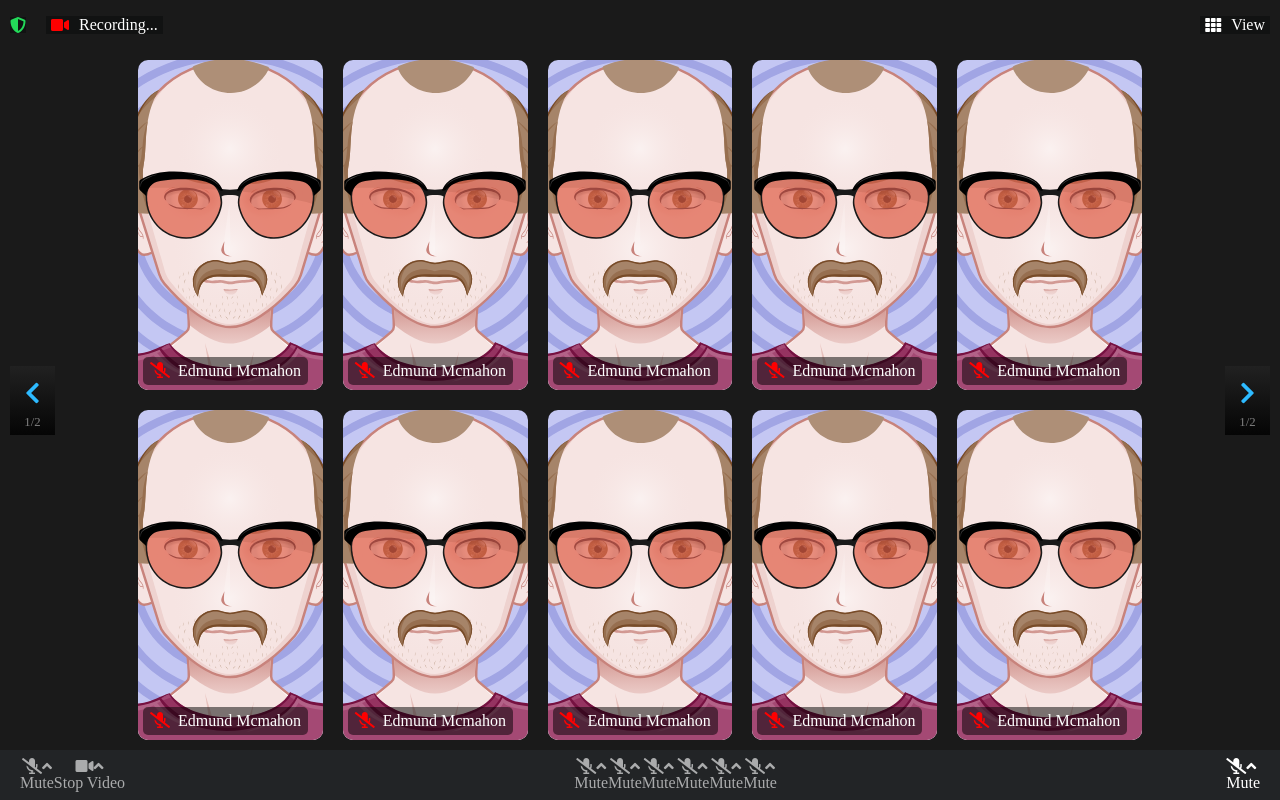
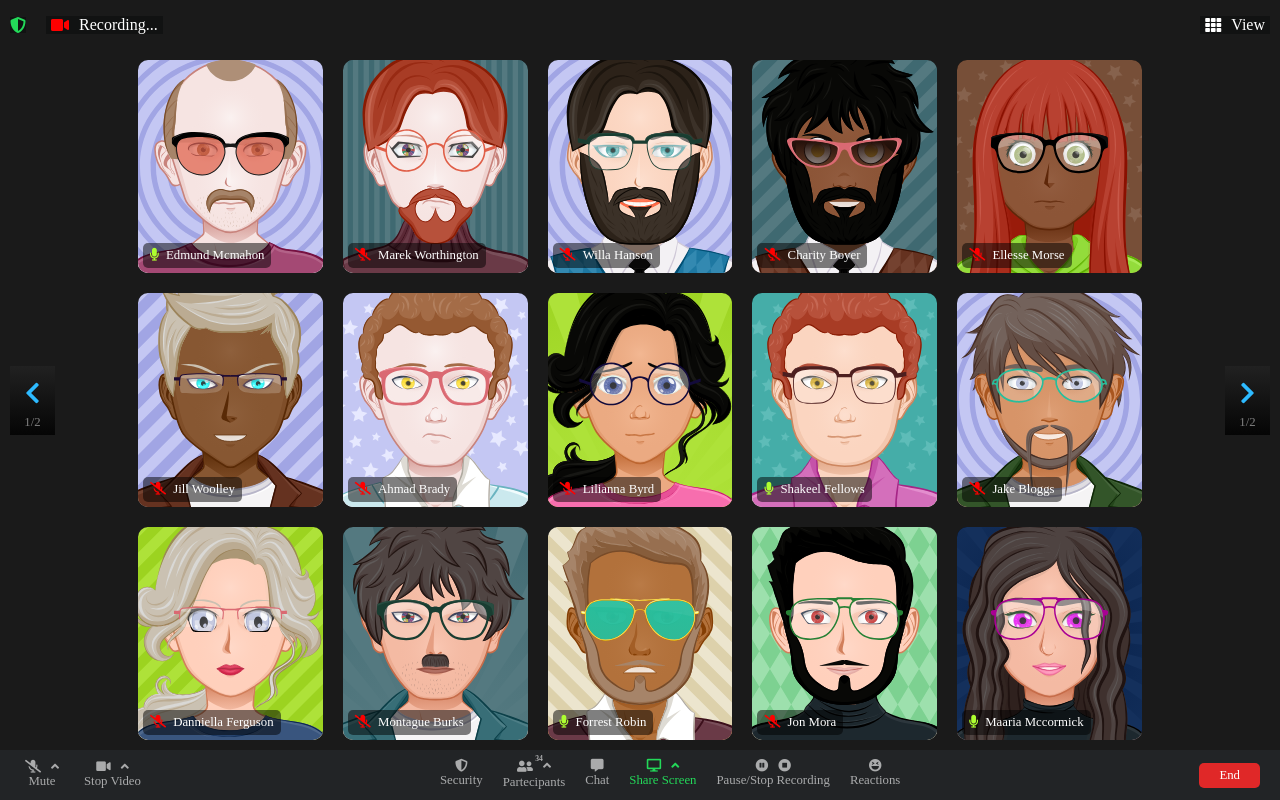
Before and after one commit to didebbo/html-css-zoom, a plain HTML site: page index.html in a window 1280 px wide. Drawn offline with Linux system fonts and the light colour scheme.

Commit message:
Completato layout

```diff
--- a/css/style.css
+++ b/css/style.css
@@ -19,10 +19,18 @@
 }
 /* /Display */
 
-/* ANCHOR Display-Direction */
+/* ANCHOR Flex-Direction */
 .dy-flex-col {
    flex-direction: column;
 }
+/* /Flex-Direction */
+
+/* ANCHOR Position */
+.pn-relative {
+    position: relative;
+}
+/* /Position */
+
 
 body {
     background-color: #1A1A1A;
@@ -102,13 +110,13 @@ main .row .center {
     flex-wrap: wrap;
     align-items: center;
     justify-content: center;
-    /* overflow: hidden; */
+    overflow: hidden;
 }
 
 main .row .center .user {
     position: relative;
     width: calc((100% / 5) - 10px * 2);
-    height: calc((100% / 2) - 10px * 2);
+    height: calc((100% / 3) - 10px * 2);
     border-radius: 10px;
     overflow: hidden;
     margin: 10px;
@@ -119,7 +127,7 @@ main .row .center .user .cam {
     width: 100%;
     height: 100%;
     object-fit: cover;
-    /* object-position: center; */
+    object-position: center;
 }
 
 main .row .center .user .info {
@@ -130,6 +138,7 @@ main .row .center .user .info {
     border-radius: 5px;
     color: #fff;
     background-color: rgba(0, 0, 0, 0.5);
+    font-size: 0.8em;
 }
 
 main .row .center .user .info i {
@@ -184,26 +193,50 @@ footer {
 
 footer .row {
     height: 100%;
-    /* width: 90%; */
-    padding: 0 20px;
+    padding: 0 10px;
     align-items: center;
     justify-content: space-between;
     background-color: #222426;
+    /* background-color: blue; */
 }
 
-/* ANCHOR Left */
 footer .row .left .button,
+footer .row .right .button,
 footer .row .center .button {
     flex-wrap: wrap;
-    /* margin: 0 10px; */
+    margin: 0 10px;
+
     align-items: center;
     color: #AAABAC;
+    font-size: 0.8em;
 }
 
-footer .row .left .button .icon i {
-    /* margin: 0 5px; */
+footer .row .right .button {
+    background-color: #E02828;
+    color: #fff;
+    padding: 5px 20px;
+    border-radius: 5px;
 }
 
-/* /Left */
+footer .row .left .button .icon i,
+footer .row .right .button .icon i,
+footer .row .center .button .icon i {
+    margin: 0 5px;
+}
+
+footer .row .center .button .icon .fa-user-friends::after {
+    position: absolute;
+    top: -5px;
+    right: -5px;
+    content: "34";
+    font-size: 0.6em;
+}
+
+/* ANCHOR Colors */
+footer .row .center .txt-color-green {
+    color: #23D959;
+    /* border: 1px solid red; */
+}
+/* /Colors */
 
 /* /Footer */
--- a/index.html
+++ b/index.html
@@ -67,7 +67,7 @@
                 <div class="user">
                     <img src="images/avatar/01.svg" class="cam">
                     <div class="info">
-                        <i class="fas fa-microphone-slash"></i>
+                        <i class="fas fa-microphone"></i>
                         <span class="name">
                             Edmund Mcmahon
                         </span>
@@ -75,91 +75,141 @@
                 </div>
 
                 <div class="user">
-                    <img src="images/avatar/01.svg" class="cam">
+                    <img src="images/avatar/02.svg" class="cam">
                     <div class="info">
                         <i class="fas fa-microphone-slash"></i>
                         <span class="name">
-                            Edmund Mcmahon
+                            Marek Worthington
                         </span>
                     </div>
                 </div>
 
                 <div class="user">
-                    <img src="images/avatar/01.svg" class="cam">
+                    <img src="images/avatar/03.svg" class="cam">
                     <div class="info">
                         <i class="fas fa-microphone-slash"></i>
                         <span class="name">
-                            Edmund Mcmahon
+                            Willa Hanson
                         </span>
                     </div>
                 </div>
 
                 <div class="user">
-                    <img src="images/avatar/01.svg" class="cam">
+                    <img src="images/avatar/04.svg" class="cam">
                     <div class="info">
                         <i class="fas fa-microphone-slash"></i>
                         <span class="name">
-                            Edmund Mcmahon
+                            Charity Boyer
                         </span>
                     </div>
                 </div>
 
                 <div class="user">
-                    <img src="images/avatar/01.svg" class="cam">
+                    <img src="images/avatar/05.svg" class="cam">
                     <div class="info">
                         <i class="fas fa-microphone-slash"></i>
                         <span class="name">
-                            Edmund Mcmahon
+                            Ellesse Morse
                         </span>
                     </div>
                 </div>
 
                 <div class="user">
-                    <img src="images/avatar/01.svg" class="cam">
+                    <img src="images/avatar/06.svg" class="cam">
                     <div class="info">
                         <i class="fas fa-microphone-slash"></i>
                         <span class="name">
-                            Edmund Mcmahon
+                            Jill Woolley
                         </span>
                     </div>
                 </div>
 
                 <div class="user">
-                    <img src="images/avatar/01.svg" class="cam">
+                    <img src="images/avatar/07.svg" class="cam">
                     <div class="info">
                         <i class="fas fa-microphone-slash"></i>
                         <span class="name">
-                            Edmund Mcmahon
+                            Ahmad Brady
                         </span>
                     </div>
                 </div>
 
                 <div class="user">
-                    <img src="images/avatar/01.svg" class="cam">
+                    <img src="images/avatar/08.svg" class="cam">
                     <div class="info">
                         <i class="fas fa-microphone-slash"></i>
                         <span class="name">
-                            Edmund Mcmahon
+                            Lilianna Byrd
                         </span>
                     </div>
                 </div>
 
                 <div class="user">
-                    <img src="images/avatar/01.svg" class="cam">
+                    <img src="images/avatar/09.svg" class="cam">
                     <div class="info">
-                        <i class="fas fa-microphone-slash"></i>
+                        <i class="fas fa-microphone"></i>
                         <span class="name">
-                            Edmund Mcmahon
+                            Shakeel Fellows
                         </span>
                     </div>
                 </div>
 
                 <div class="user">
-                    <img src="images/avatar/01.svg" class="cam">
+                    <img src="images/avatar/10.svg" class="cam">
                     <div class="info">
                         <i class="fas fa-microphone-slash"></i>
                         <span class="name">
-                            Edmund Mcmahon
+                            Jake Bloggs
+                        </span>
+                    </div>
+                </div>
+
+                <div class="user">
+                    <img src="images/avatar/11.svg" class="cam">
+                    <div class="info">
+                        <i class="fas fa-microphone-slash"></i>
+                        <span class="name">
+                            Danniella Ferguson
+                        </span>
+                    </div>
+                </div>
+
+                <div class="user">
+                    <img src="images/avatar/12.svg" class="cam">
+                    <div class="info">
+                        <i class="fas fa-microphone-slash"></i>
+                        <span class="name">
+                            Montague Burks
+                        </span>
+                    </div>
+                </div>
+
+                <div class="user">
+                    <img src="images/avatar/13.svg" class="cam">
+                    <div class="info">
+                        <i class="fas fa-microphone"></i>
+                        <span class="name">
+                            Forrest Robin
+                        </span>
+                    </div>
+                </div>
+
+                <div class="user">
+                    <img src="images/avatar/14.svg" class="cam">
+                    <div class="info">
+                        <i class="fas fa-microphone-slash"></i>
+                        <span class="name">
+                            Jon Mora
+                        </span>
+                    </div>
+                </div>
+
+                <div class="user">
+                    <img src="images/avatar/15.svg" class="cam">
+                    <div class="info">
+                        <i class="fas fa-microphone"></i>
+                        <span class="name">
+                            Maaria Mccormick
                         </span>
                     </div>
                 </div>
@@ -202,54 +252,49 @@
             <div class="center dy-flex">
                 <div class="button dy-flex dy-flex-col">
                     <div class="icon dy-flex">
-                        <i class="fas fa-microphone-slash"></i>
-                        <i class="fas fa-angle-up"></i>
+                        <i class="fas fa-shield-alt"></i>
                     </div>
-                    <p>Mute</p>
+                    <p>Security</p>
                 </div>
                 <div class="button dy-flex dy-flex-col">
                     <div class="icon dy-flex">
-                        <i class="fas fa-microphone-slash"></i>
+                        <div class="pn-relative">
+                            <i class="fas fa-user-friends"></i>
+                        </div>
                         <i class="fas fa-angle-up"></i>
                     </div>
-                    <p>Mute</p>
+                    <p>Partecipants</p>
                 </div>
                 <div class="button dy-flex dy-flex-col">
                     <div class="icon dy-flex">
-                        <i class="fas fa-microphone-slash"></i>
+                        <i class="fas fa-comment-alt"></i>
+                    </div>
+                    <p>Chat</p>
+                </div>
+                <div class="button dy-flex dy-flex-col txt-color-green">
+                    <div class="icon dy-flex">
+                        <i class="fas fa-desktop"></i>
                         <i class="fas fa-angle-up"></i>
                     </div>
-                    <p>Mute</p>
+                    <p>Share Screen</p>
                 </div>
                 <div class="button dy-flex dy-flex-col">
                     <div class="icon dy-flex">
-                        <i class="fas fa-microphone-slash"></i>
-                        <i class="fas fa-angle-up"></i>
+                        <i class="fas fa-pause-circle"></i>
+                        <i class="fas fa-stop-circle"></i>
                     </div>
-                    <p>Mute</p>
+                    <p>Pause/Stop Recording</p>
                 </div>
                 <div class="button dy-flex dy-flex-col">
                     <div class="icon dy-flex">
-                        <i class="fas fa-microphone-slash"></i>
-                        <i class="fas fa-angle-up"></i>
+                        <i class="fas fa-laugh-squint"></i>
                     </div>
-                    <p>Mute</p>
-                </div>
-                <div class="button dy-flex dy-flex-col">
-                    <div class="icon dy-flex">
-                        <i class="fas fa-microphone-slash"></i>
-                        <i class="fas fa-angle-up"></i>
-                    </div>
-                    <p>Mute</p>
+                    <p>Reactions</p>
                 </div>
             </div>
             <div class="right dy-flex">
-                <div class="button dy-flex dy-flex-col">
-                    <div class="icon dy-flex">
-                        <i class="fas fa-microphone-slash"></i>
-                        <i class="fas fa-angle-up"></i>
-                    </div>
-                    <p>Mute</p>
+                <div class="button">
+                    End
                 </div>
             </div>
         </div>
```
Also changed, not shown: images/avatar/02.svg (added), images/avatar/03.svg (added), images/avatar/04.svg (added), images/avatar/05.svg (added), images/avatar/06.svg (added), images/avatar/07.svg (added), images/avatar/08.svg (added), images/avatar/09.svg (added), images/avatar/10.svg (added), images/avatar/11.svg (added), images/avatar/12.svg (added), images/avatar/13.svg (added), images/avatar/14.svg (added), images/avatar/15.svg (added).
